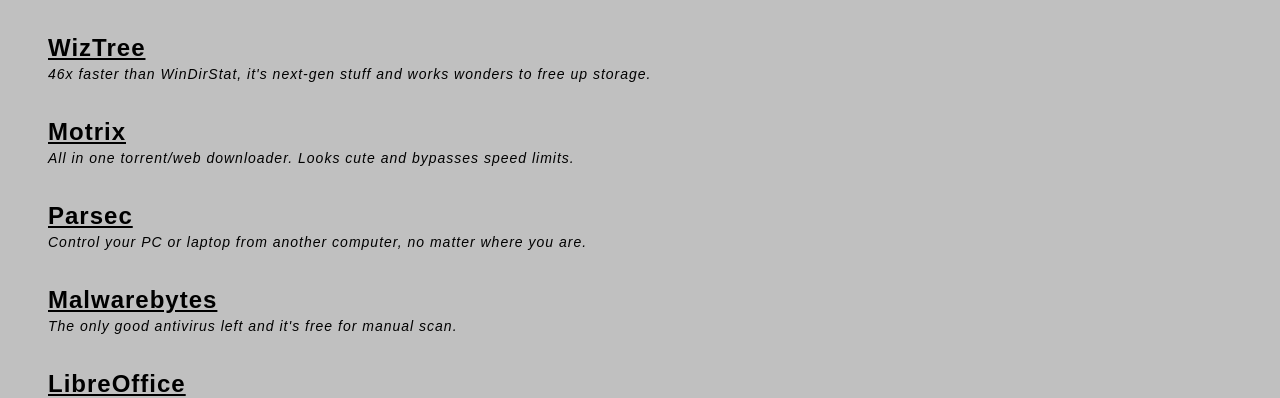
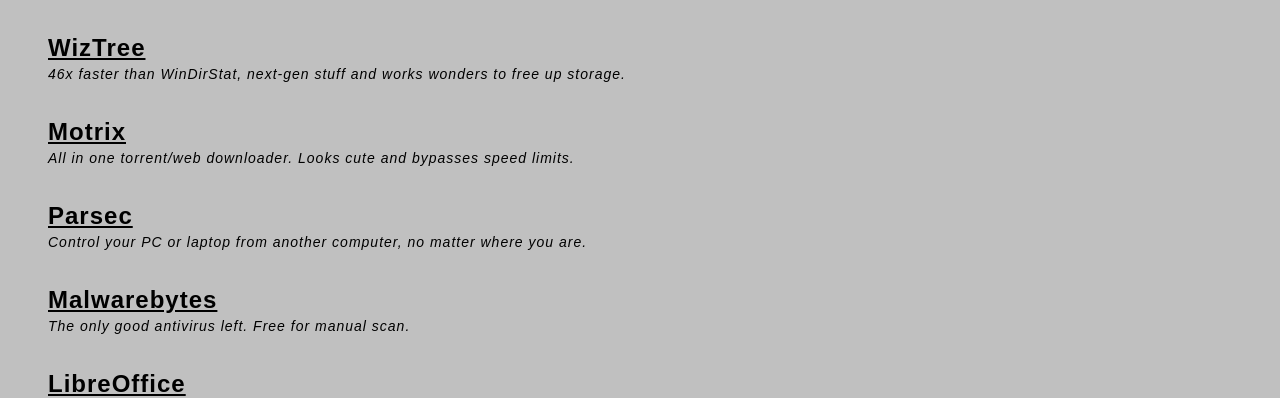
Before and after one commit to str0bi/strobi.org, a Next.js app: page /programs/systools in a window 1280 px wide. Shown: the part 510-908 px from the top of the page. Built offline with nearby package versions, Linux system fonts and the light colour scheme.

Commit message:
fuck apostrophes

```diff
--- a/src/pages/programs/gamedesign.tsx
+++ b/src/pages/programs/gamedesign.tsx
@@ -16,7 +16,7 @@
         <p className="subtext"><Link href="/programs">Back</Link></p>
 
         <p className="text-2xl"><strong><br /><Link href="https://modrinth.com/app">Modrinth</Link></strong></p>
-        <p className="subtext">Incredible Minecraft launcher. Amazing instance system, ability to download mods, modpacks, shaders, textures, all in the launcher itself, it's a keeper.</p>
+        <p className="subtext">Incredible Minecraft launcher. Amazing instance system, ability to download mods, modpacks, shaders, textures, all in the launcher itself, it is a keeper!</p>
 
         <p className="text-2xl"><strong><br /><Link href="https://openmw.org/">OpenMW</Link></strong></p>
         <p className="subtext">Open source extension for Morrowind that expands and improves the game in a ton of ways.</p>
@@ -25,7 +25,7 @@
         <p className="subtext">Next-gen game engine! Cruelty Squad was made with it. :3</p>
 
         <p className="text-2xl"><strong><br /><Link href="https://wickedengine.net/">Wicked Engine</Link></strong></p>
-        <p className="subtext">Also check this engine out, it's definitely something. Not hard to use and looks really nice.</p>
+        <p className="subtext">Also check this engine out, it is definitely something. Not hard to use and looks really nice.</p>
       </main>
     </>
   )
--- a/src/pages/programs/misc.tsx
+++ b/src/pages/programs/misc.tsx
@@ -16,7 +16,7 @@
         <p className="subtext"><Link href="/programs">Back</Link></p>~
 
         <p className="text-2xl"><strong><br /><Link href="https://www.equaldex.com/">Equaldex</Link></strong></p>
-        <p className="subtext">Stay informed on queer rights issues around the world and check what's happening in certain countries.</p>
+        <p className="subtext">Stay informed on queer rights issues around the world and check news in most countries.</p>
 
         <p className="text-2xl"><strong><br /><Link href="https://www.phonesized.com/">Phonesized</Link></strong></p>
         <p className="subtext">Compare phone sizes to make a more informed purchase decision.</p>
--- a/src/pages/programs/systools.tsx
+++ b/src/pages/programs/systools.tsx
@@ -28,7 +28,7 @@
         <p className="subtext">Check network traffic more meticulously, this one also for MacOS.</p>
 
         <p className="text-2xl"><strong><br /><Link href="https://www.diskanalyzer.com/">WizTree</Link></strong></p>
-        <p className="subtext">46x faster than WinDirStat, it's next-gen stuff and works wonders to free up storage.</p>
+        <p className="subtext">46x faster than WinDirStat, next-gen stuff and works wonders to free up storage.</p>
 
         <p className="text-2xl"><strong><br /><Link href="https://motrix.app/">Motrix</Link></strong></p>
         <p className="subtext">All in one torrent/web downloader. Looks cute and bypasses speed limits.</p>
@@ -37,7 +37,7 @@
         <p className="subtext">Control your PC or laptop from another computer, no matter where you are.</p>
 
         <p className="text-2xl"><strong><br /><Link href="https://www.malwarebytes.com/">Malwarebytes</Link></strong></p>
-        <p className="subtext">The only good antivirus left and it's free for manual scan.</p>
+        <p className="subtext">The only good antivirus left. Free for manual scan.</p>
 
         <p className="text-2xl"><strong><br /><Link href="https://www.libreoffice.org/download/download-libreoffice/">LibreOffice</Link></strong></p>
         <p className="subtext">All-In-One Suite for all the Microsoft stuff like Word and Excel and all that, but free and fast.</p>
```
